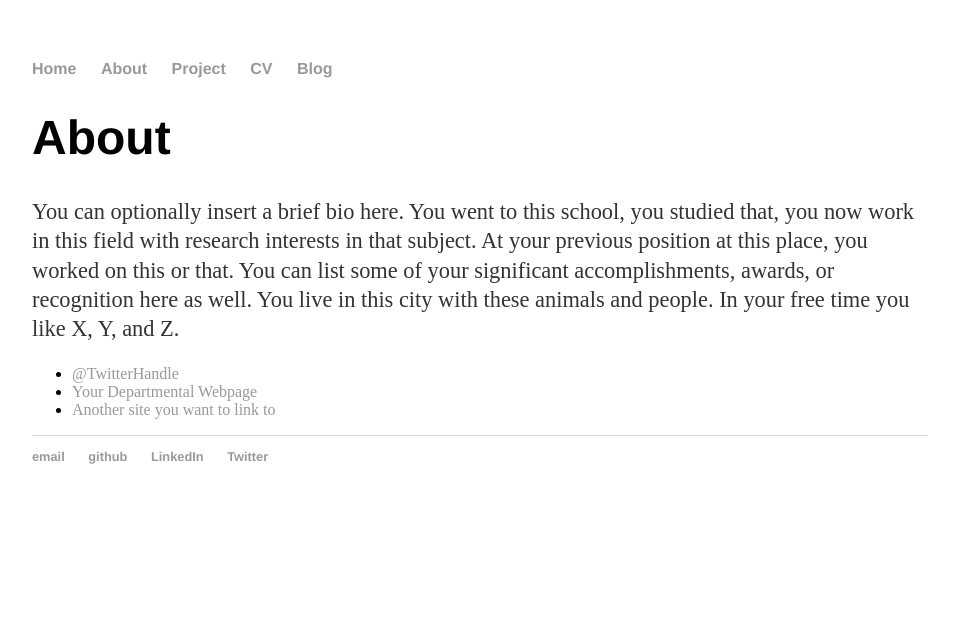
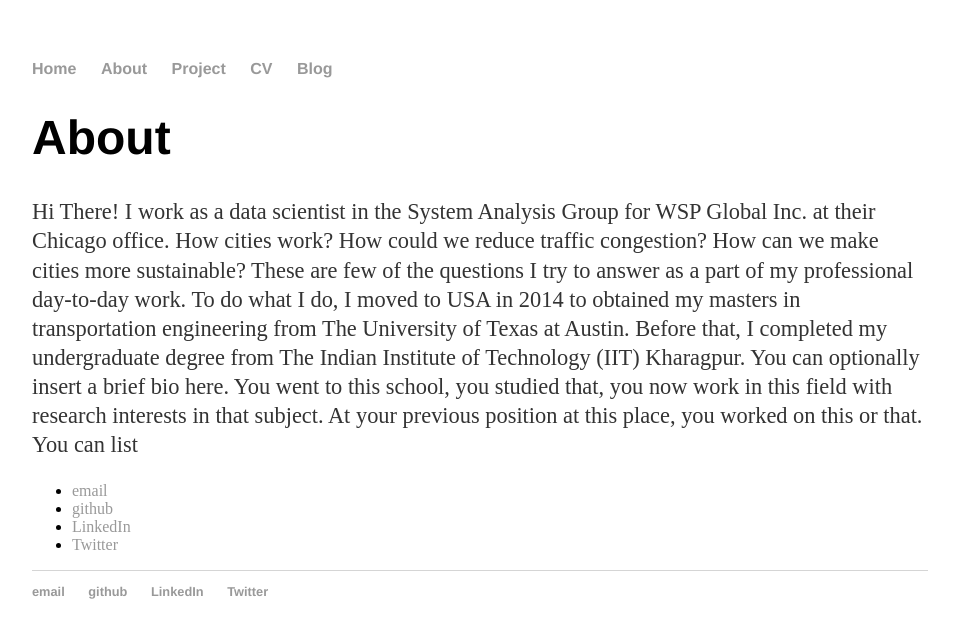
Before and after one commit to vikssai/vikssai.github.io, a Jekyll site: the page built from about/index.html, in a window 1280 px wide. Shown: the top 638 px of the page, without its empty margins (160-1119 px from the left). Built offline with Jekyll 4.4.1, drawn with Linux system fonts in a browser that asks for light colours.

Commit message:
about me update

```diff
--- a/about/index.html
+++ b/about/index.html
@@ -1,15 +1,17 @@
 ---
 layout: default
-title: About Hank Quinlan
+title: About Vivek Kumar
 ---
 
 		<div class="about">
 			<h1>About</h1>
-			<p>You can optionally insert a brief bio here. You went to this school, you studied that, you now work in this field with research interests in that subject. At your previous position at this place, you worked on this or that. You can list some of your significant accomplishments, awards, or recognition here as well. You live in this city with these animals and people. In your free time you like X, Y, and Z.</p>
+			<p>Hi There! I work as a data scientist in the System Analysis Group for WSP Global Inc. at their Chicago office. How cities work? How could we reduce traffic congestion? How can we make cities more sustainable? These are few of the questions I try to answer as a part of my professional day-to-day work. To do what I do, I moved to USA in 2014 to obtained my masters in transportation engineering from The University of Texas at Austin. Before that, I completed my undergraduate degree from The Indian Institute of Technology (IIT) Kharagpur.
+			You can optionally insert a brief bio here. You went to this school, you studied that, you now work in this field with research interests in that subject. At your previous position at this place, you worked on this or that. You can list </p>
 
 			<ul class="contacts">
-				<li><a href="#">@TwitterHandle</a></li>
-				<li><a href="#">Your Departmental Webpage</a></li>
-				<li><a href="#">Another site you want to link to</a></li>
+				<li><a href="mailto:viks.sai@gmail.com">email</a></li>
+        		<li><a href="https://github.com/vikssai">github</a></li>
+			<li><a href="https://www.linkedin.com/in/vikssai/">LinkedIn</a></li>
+			<li><a href="https://twitter.com/viks_sai">Twitter</a></li>
 				</ul>
 		</div>
```
